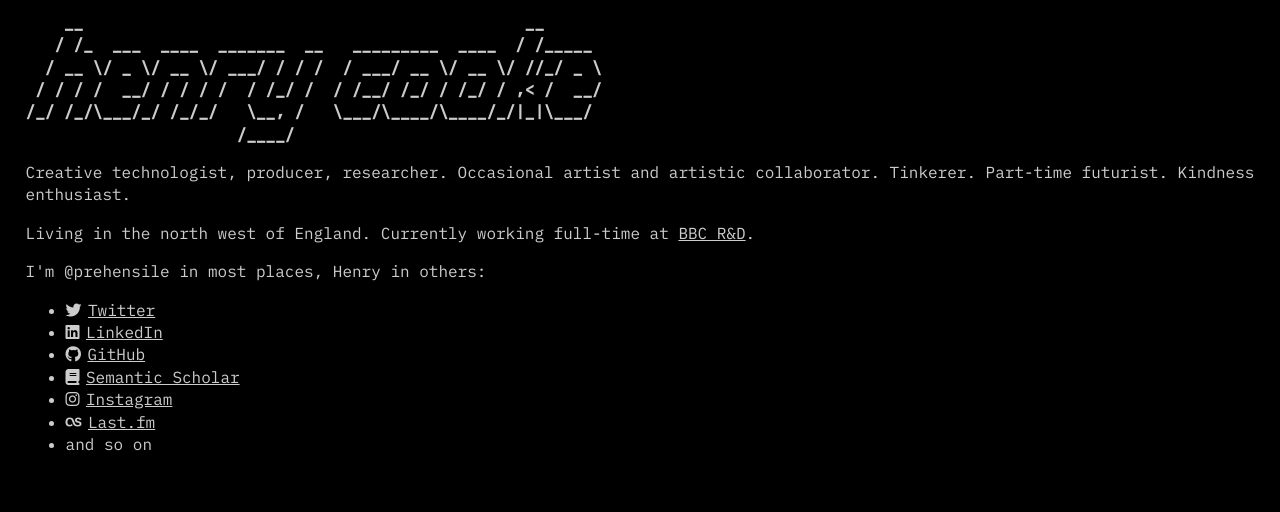
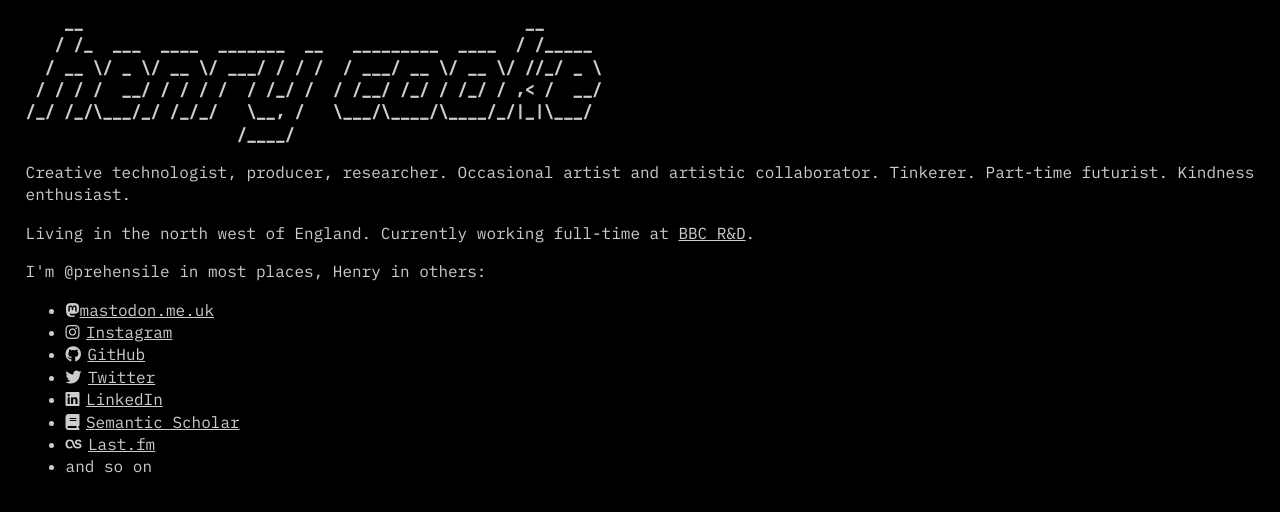
Before and after one commit to prehensile/prehensile.github.io, a Jekyll site: the page index.html, which Jekyll copies as it is, in a window 1280 px wide. Shown: the top 512 px of the page. Built offline with Jekyll 4.4.1, drawn with Linux system fonts in a browser that asks for light colours; nearby versions of some CDN libraries.

Commit message:
added masto link & reordered social links

```diff
--- a/index.html
+++ b/index.html
@@ -44,11 +44,12 @@
     </p>
     <p> I'm @prehensile in most places, Henry in others:
         <ul>
+            <li><i class="fa-brands fa-mastodon"></i><a href="https://mastodon.me.uk/@prehensile/">mastodon.me.uk</a></li>
+            <li><i class="fab fa-instagram"></i><a href="https://www.instagram.com/prehensile/">Instagram</a></li>
+            <li><i class="fab fa-github"></i><a href="https://github.com/prehensile/">GitHub</a></li>
             <li><i class="fab fa-twitter"></i><a href="https://www.twitter.com/prehensile">Twitter</a></li>
             <li><i class="fab fa-linkedin"></i><a href="https://www.linkedin.com/in/henrycooke/">LinkedIn</a></li>
-            <li><i class="fab fa-github"></i><a href="https://github.com/prehensile/">GitHub</a></li>
             <li><i class="fas fa-book"></i><a href="https://www.semanticscholar.org/author/Henry-Cooke/46422799">Semantic Scholar</a></li>
-            <li><i class="fab fa-instagram"></i><a href="https://www.instagram.com/prehensile/">Instagram</a></li>
             <li><i class="fab fa-lastfm"></i><a href="https://www.last.fm/user/prehensile">Last.fm</a></li>
             <li>and so on</li>
         </ul>
```
